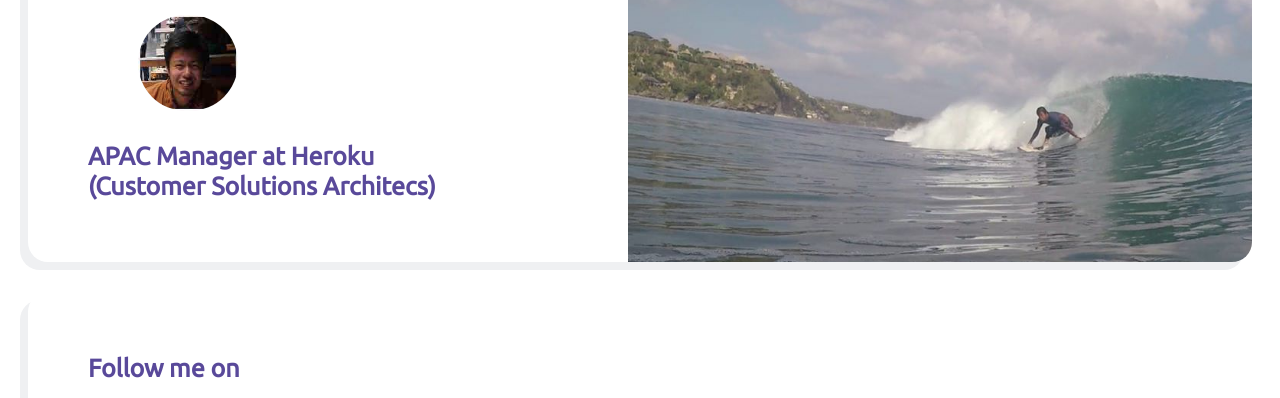
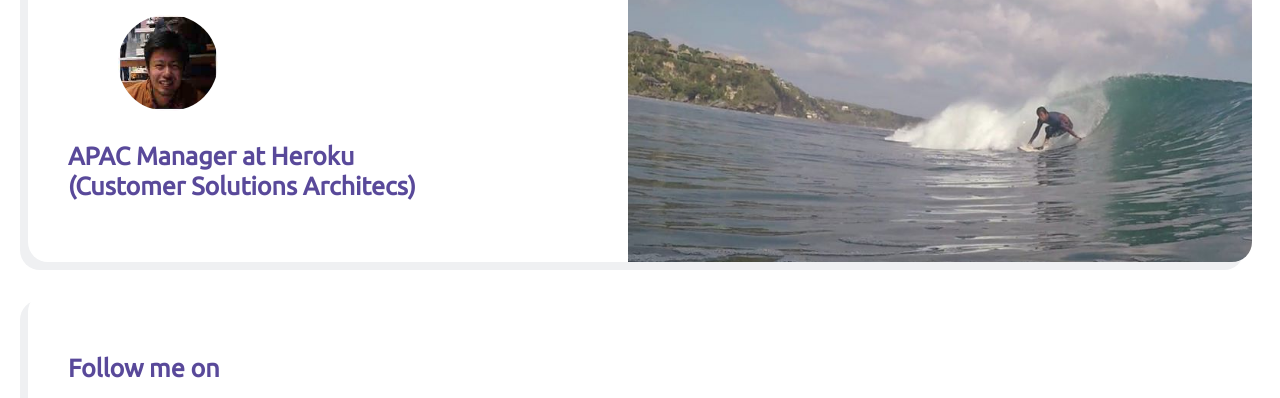
Before and after one commit to tomohiro-mitani/profile, a plain HTML site: page index.html in a window 1280 px wide. Shown: the part 148-546 px from the top of the page. Drawn offline with Linux system fonts and the light colour scheme; a web font is replaced by a local one.

Commit message:
padding fixed

```diff
--- a/style.css
+++ b/style.css
@@ -65,7 +65,7 @@ a:hover {
 }
 
 .white-card {
-  padding : 40px 60px;
+  padding : 40px 0px 40px 40px;
   margin: 30px 20px;
   border: black;
   box-shadow: -8px 8px;
```
